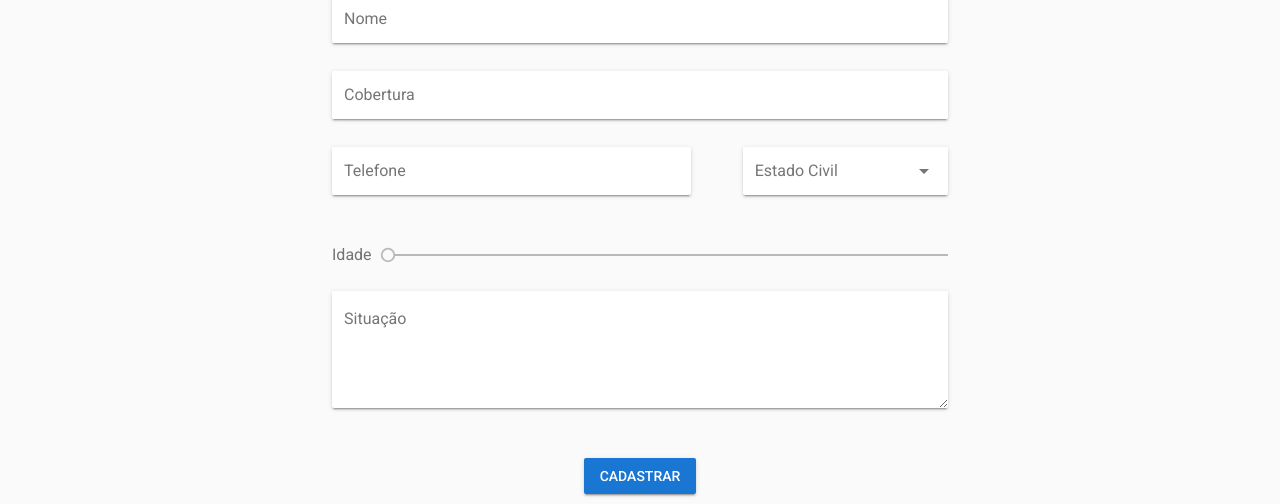
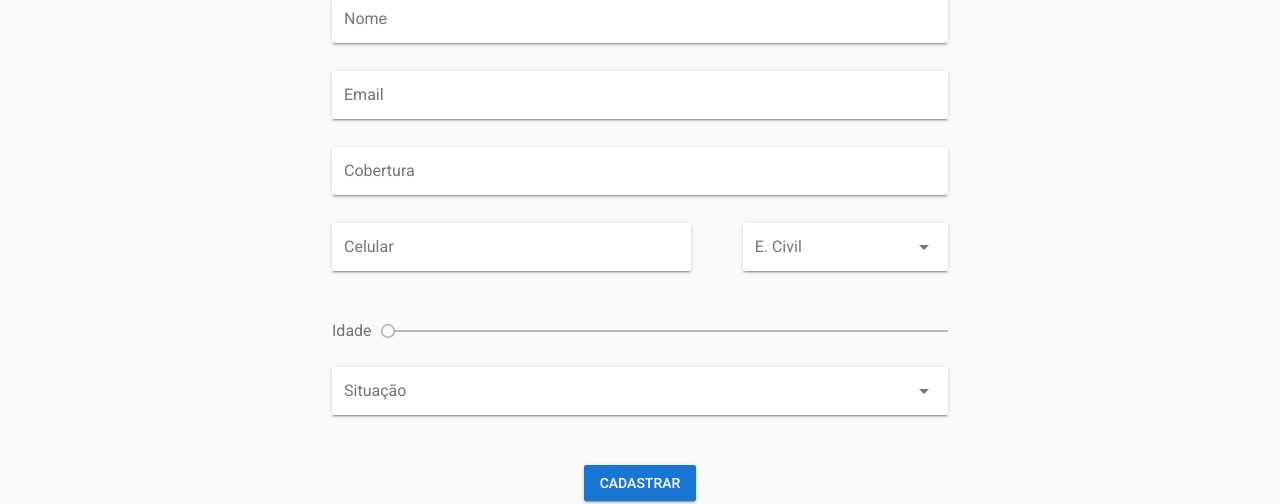
Before and after one commit to mouradsm/discipulos, a Vue app: page /cadastrar in a window 1280 px wide. Shown: the part 199-703 px from the top of the page. Built offline with nearby package versions, Linux system fonts and the light colour scheme; no server answers; sample sign-in values are in the browser's storage.

Commit message:
campo email no formulário

```diff
--- a/src/components/Cadastrar.vue
+++ b/src/components/Cadastrar.vue
@@ -24,6 +24,15 @@
             </v-flex>
             <v-flex xs12>
               <v-text-field
+               solo
+                name="email"
+                label="Email"
+                id="email"
+                v-model="email"
+                required></v-text-field>
+            </v-flex>
+            <v-flex xs12>
+              <v-text-field
                 solo
                 name="cobertura"
                 label="Cobertura"
@@ -35,17 +44,18 @@
             <v-flex xs7>
               <v-text-field
                 solo
-                label="Telefone"
-                id="telefone"
+                label="Celular"
+                id="cel"
                 type="text"
-                v-model="telefone"
+                v-model="cel"
+                mask="(##) #####-#### "
                 required
             ></v-text-field>
             </v-flex>
             <v-flex xs4 offset-xs1>
               <v-select
                   solo
-                  label="Estado Civil"
+                  label="E. Civil"
                   :items="estadoCivil">
               </v-select>
             </v-flex>
@@ -59,14 +69,12 @@
               ></v-slider>
             </v-flex>
             <v-flex xs12>
-              <v-textarea
-                solo
-                label="Situação"
-              >
-
-              </v-textarea>
+              <v-select
+                  solo
+                  label="Situação"
+                  :items="situacao">
+              </v-select>
             </v-flex>
-
             <v-flex class="text-xs-center" mt-3>
               <v-btn color="primary" type="submit">Cadastrar</v-btn>
             </v-flex>
@@ -80,17 +88,30 @@
 <script>
 export default {
   data () {
-    // const defaultForm = Object.freeze({
-    //   nome: ''
-    // })
-
-    return {
+    const defaultForm = Object.freeze({
       nome: '',
       email: '',
       cobertura: '',
+      telefone: '',
+      idade: null,
+      error: null
+    })
+
+    return {
+      form: Object.assign({}, defaultForm),
+      defaultForm,
+
+      nome: '',
+      email: '',
+      cobertura: '',
+      telefone: '',
+      estadoCivilSelecionado: '',
+      situacaoSelecionada: '',
+      idade: null,
       error: null,
       alert: false,
-      estadoCivil: ['Casado', 'Solteiro', 'Divorciado', 'Criança']
+      estadoCivil: ['Casado', 'Solteiro', 'Divorciado', 'Criança'],
+      situacao: ['Vinculado', 'Novo na Fé', 'Aguardando Confirmação']
     }
   }
 }
--- a/src/router/index.js
+++ b/src/router/index.js
@@ -8,7 +8,10 @@ const routerOptions = [{
 },
 {
   path: '/',
-  component: 'Signin'
+  component: 'Home',
+  meta: {
+    requiresAuth: true
+  }
 },
 {
   path: '/signin',
```
